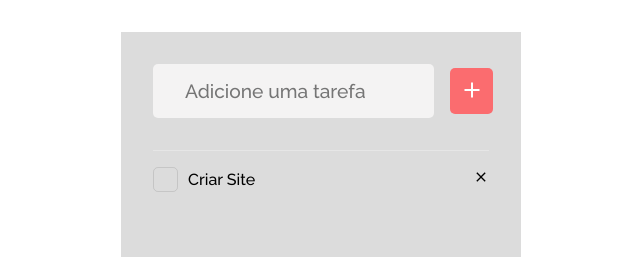
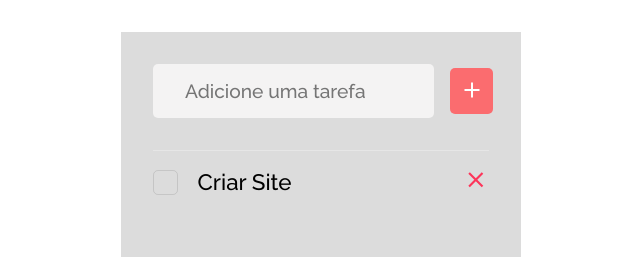
Before and after one commit to HudsonMenezes/todolist-react, a React (Create React App) app: page / in a window 1280 px wide. Shown: the top 257 px of the page, without its empty margins (319-959 px from the left). Built offline with nearby package versions, Linux system fonts and the light colour scheme.

Commit message:
finished styles

```diff
--- a/src/styles.css
+++ b/src/styles.css
@@ -115,3 +115,14 @@ header input{
   border-width: 0 3px 3px 0;
   transform: rotate(45deg);
 }
+
+.task-container p{
+  margin-left: 0.6rem;
+  font-size: 1.4rem;
+}
+
+.task-container svg{
+  font-size: 1.6rem;
+  color: #fd355a;
+  cursor: pointer;
+}
```
